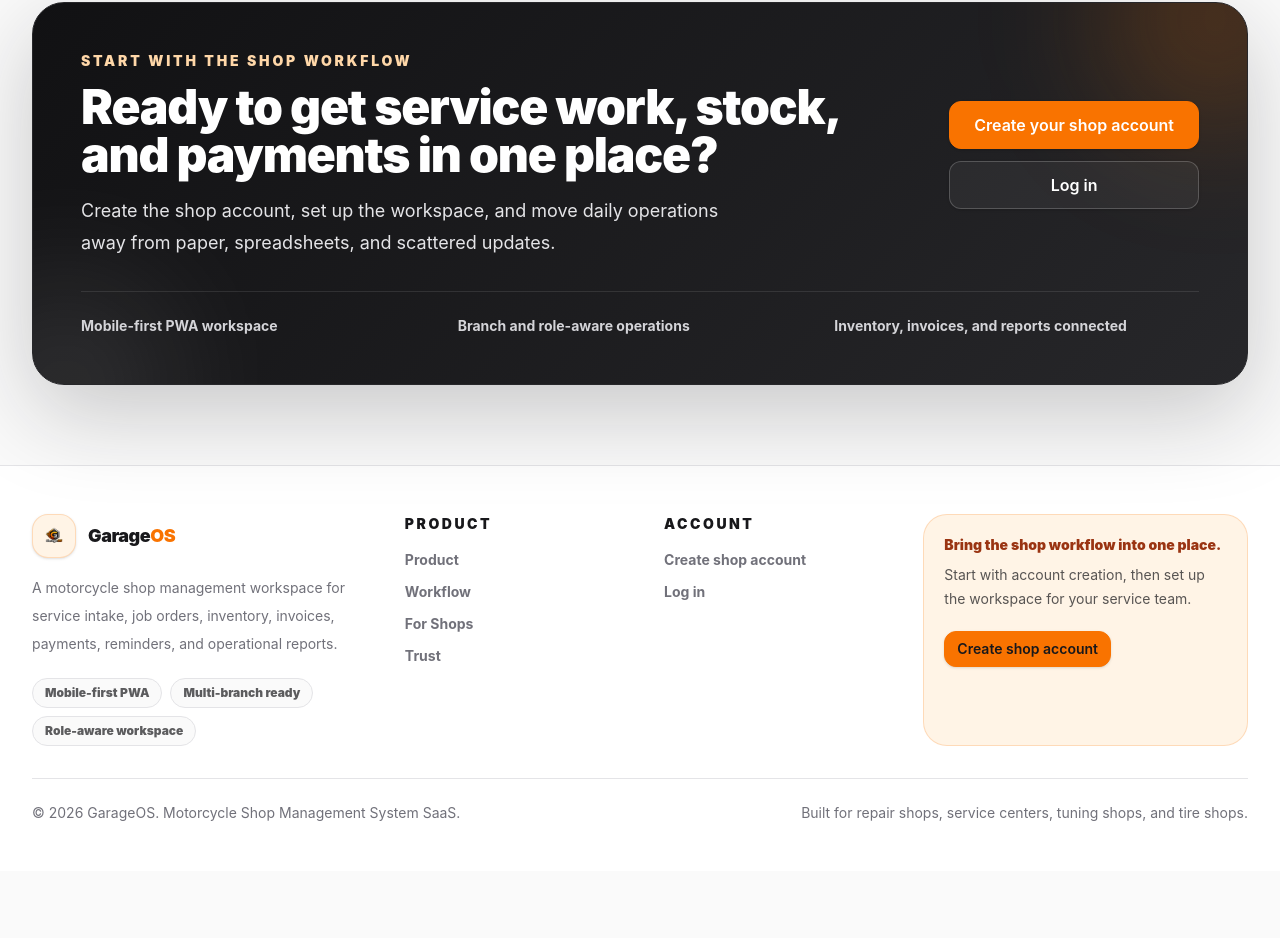
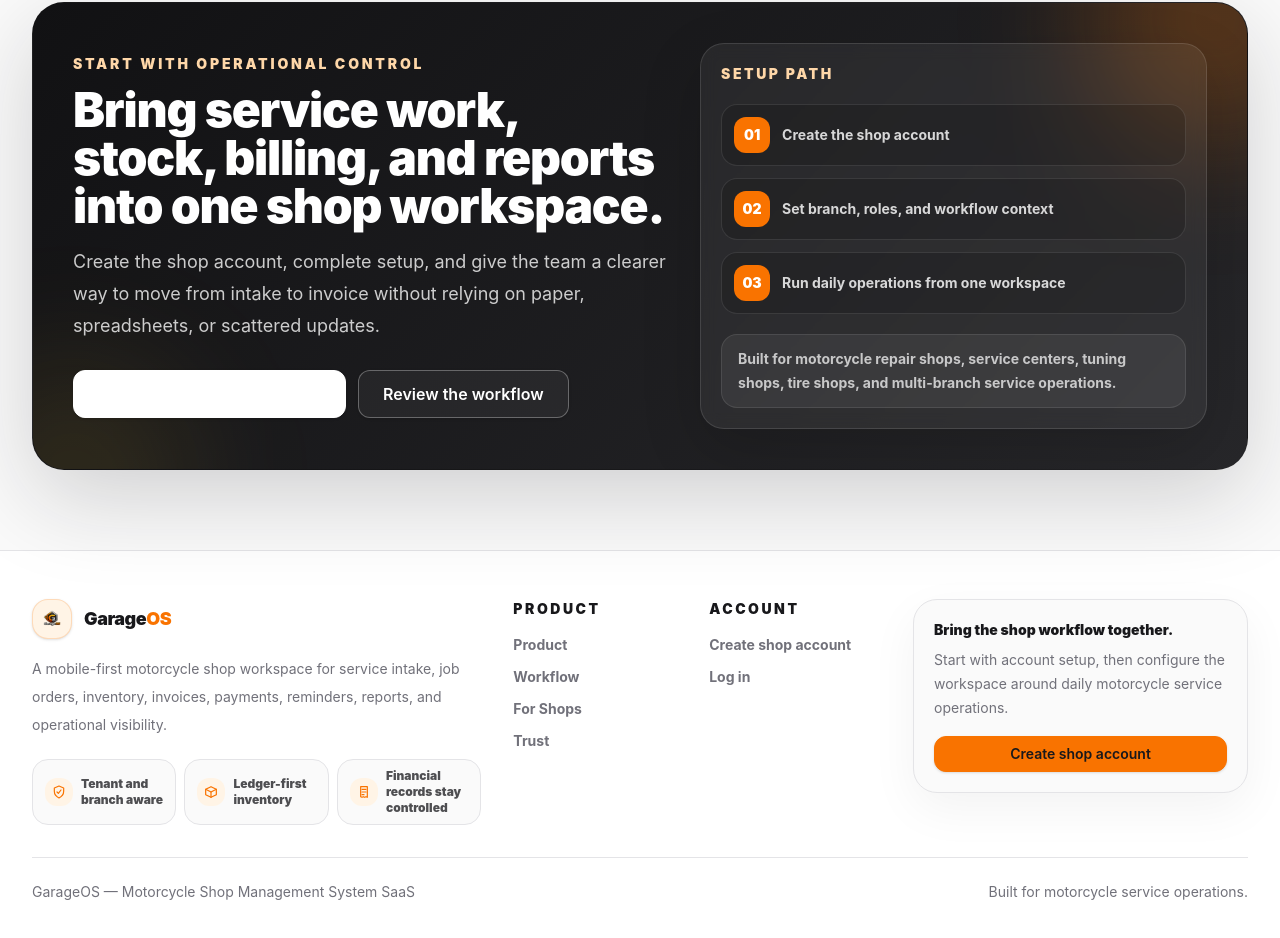
Before and after one commit to dev-jeyelscott/garageos, a Next.js app in the folder apps/web/: page / in a window 1280 px wide. Shown: the part 5975-6913 px from the top of the page. Before the commit the page ends 6846 px from the top, so only its background shows below. Built offline with nearby package versions, Linux system fonts and the light colour scheme.

Commit message:
refactor(ui): calm final homepage CTA and footer polish
Signed-off-by: John Leward Escote <jleward.escote17@gmail.com>

```diff
--- a/apps/web/src/features/marketing/components/marketing-cta-section.tsx
+++ b/apps/web/src/features/marketing/components/marketing-cta-section.tsx
@@ -2,49 +2,75 @@
 
 export function MarketingCtaSection() {
   return (
-    <section className="bg-background pb-16 pt-4 sm:pb-20">
+    <section className="bg-background pb-14 pt-4 sm:pb-20">
       <Container>
-        <div className="relative overflow-hidden rounded-[2rem] border border-zinc-800 bg-[linear-gradient(135deg,rgb(17_17_19)_0%,rgb(39_39_42)_100%)] p-8 text-white shadow-[0_28px_90px_rgb(24_24_27_/_0.22)] sm:p-10 lg:p-12">
-          <div className="absolute right-[-5rem] top-[-6rem] h-56 w-56 rounded-full bg-primary/20 blur-3xl" />
-          <div className="absolute bottom-[-7rem] left-[-5rem] h-56 w-56 rounded-full bg-white/10 blur-3xl" />
+        <div className="relative overflow-hidden rounded-[2rem] border border-foreground/10 bg-[linear-gradient(135deg,rgb(17_17_19),rgb(39_39_42))] p-6 text-white shadow-[0_28px_90px_rgb(24_24_27_/_0.18)] sm:p-8 lg:p-10">
+          <div className="absolute right-[-6rem] top-[-7rem] h-64 w-64 rounded-full bg-primary/25 blur-3xl" />
+          <div className="absolute bottom-[-8rem] left-[-5rem] h-60 w-60 rounded-full bg-amber-300/10 blur-3xl" />
 
-          <div className="relative grid gap-8 lg:grid-cols-[1fr_auto] lg:items-center">
+          <div className="relative grid gap-8 lg:grid-cols-[1.08fr_0.92fr] lg:items-center">
             <div>
               <p className="text-sm font-black uppercase tracking-[0.2em] text-orange-200">
-                Start with the shop workflow
+                Start with operational control
               </p>
-              <h2 className="mt-3 max-w-3xl text-4xl font-black tracking-tight sm:text-5xl">
-                Ready to get service work, stock, and payments in one place?
+              <h2 className="mt-3 max-w-3xl text-3xl font-black tracking-tight sm:text-5xl">
+                Bring service work, stock, billing, and reports into one shop workspace.
               </h2>
-              <p className="mt-4 max-w-2xl text-lg leading-8 text-zinc-200">
-                Create the shop account, set up the workspace, and move daily operations away from
-                paper, spreadsheets, and scattered updates.
+              <p className="mt-4 max-w-2xl text-base leading-8 text-white/78 sm:text-lg">
+                Create the shop account, complete setup, and give the team a clearer way to move
+                from intake to invoice without relying on paper, spreadsheets, or scattered updates.
               </p>
-            </div>
 
-            <div className="flex flex-col gap-3 sm:flex-row lg:flex-col">
+              <div className="mt-7 flex flex-col gap-3 sm:flex-row">
                 <ButtonLink
                   href="/auth/signup-owner"
                   size="lg"
-                className="border-primary bg-primary px-6 font-black text-primary-foreground shadow-[0_18px_40px_rgb(249_115_0_/_0.22)] hover:opacity-95"
+                  className="w-full border-white bg-white px-6 font-black text-foreground shadow-[0_18px_45px_rgb(0_0_0_/_0.2)] hover:bg-white/90 sm:w-auto"
                 >
                   Create your shop account
+                  <span aria-hidden="true" className="ml-2">
+                    →
+                  </span>
                 </ButtonLink>
                 <ButtonLink
-                href="/auth/login"
+                  href="#workflow"
                   variant="outline"
                   size="lg"
-                className="border-white/20 bg-white/5 px-6 font-black text-white hover:bg-white/10"
+                  className="w-full border-white/30 bg-white/5 px-6 font-black text-white hover:bg-white/12 sm:w-auto"
                 >
-                Log in
+                  Review the workflow
                 </ButtonLink>
               </div>
             </div>
 
-          <div className="relative mt-8 grid gap-3 border-t border-white/10 pt-6 text-sm font-bold text-zinc-300 sm:grid-cols-3">
-            <p>Mobile-first PWA workspace</p>
-            <p>Branch and role-aware operations</p>
-            <p>Inventory, invoices, and reports connected</p>
+            <div className="rounded-[1.5rem] border border-white/12 bg-white/[0.06] p-5 shadow-[0_20px_60px_rgb(0_0_0_/_0.16)] backdrop-blur">
+              <p className="text-sm font-black uppercase tracking-[0.18em] text-orange-200">
+                Setup path
+              </p>
+
+              <div className="mt-5 grid gap-3">
+                {[
+                  ['01', 'Create the shop account'],
+                  ['02', 'Set branch, roles, and workflow context'],
+                  ['03', 'Run daily operations from one workspace'],
+                ].map(([number, label]) => (
+                  <div
+                    key={label}
+                    className="flex items-center gap-3 rounded-2xl border border-white/10 bg-black/15 p-3"
+                  >
+                    <span className="flex h-9 w-9 shrink-0 items-center justify-center rounded-xl bg-primary text-sm font-black text-primary-foreground">
+                      {number}
+                    </span>
+                    <span className="text-sm font-bold leading-6 text-white/82">{label}</span>
+                  </div>
+                ))}
+              </div>
+
+              <p className="mt-5 rounded-2xl border border-white/10 bg-white/[0.06] px-4 py-3 text-sm font-bold leading-6 text-white/72">
+                Built for motorcycle repair shops, service centers, tuning shops, tire shops, and
+                multi-branch service operations.
+              </p>
+            </div>
           </div>
         </div>
       </Container>
--- a/apps/web/src/features/marketing/components/marketing-footer.tsx
+++ b/apps/web/src/features/marketing/components/marketing-footer.tsx
@@ -1,23 +1,24 @@
 import Image from 'next/image';
 
 import { ButtonLink, Container } from '../../../components/ui';
-import { navItems } from '../marketing-content';
+import { navItems, trustItems } from '../marketing-content';
+import { MarketingIcon } from '../marketing-icons';
 
 const accountLinks = [
   ['Create shop account', '/auth/signup-owner'],
   ['Log in', '/auth/login'],
 ] as const;
 
-const footerNotes = ['Mobile-first PWA', 'Multi-branch ready', 'Role-aware workspace'] as const;
+const footerTrustItems = trustItems.slice(0, 3);
 
 export function MarketingFooter() {
   return (
     <footer className="border-t border-border bg-card">
       <Container className="py-10 sm:py-12">
-        <div className="grid gap-8 lg:grid-cols-[1.05fr_0.7fr_0.7fr_1fr]">
+        <div className="grid gap-8 lg:grid-cols-[1.1fr_0.9fr_0.82fr] lg:items-start">
           <div>
             <a href="#top" className="inline-flex items-center gap-3 font-black tracking-tight">
-              <span className="flex h-11 w-11 items-center justify-center rounded-2xl border border-primary/20 bg-accent shadow-sm">
+              <span className="flex h-10 w-10 items-center justify-center rounded-2xl border border-primary/20 bg-accent shadow-sm">
                 <Image
                   src="/images/favicon-32x32.png"
                   alt=""
@@ -26,65 +27,46 @@
                   className="h-6 w-6"
                 />
               </span>
-              <span className="text-lg font-black tracking-tight">
+              <span className="text-base font-black tracking-tight sm:text-lg">
                 Garage<span className="text-primary">OS</span>
               </span>
             </a>
 
-            <p className="mt-4 max-w-sm text-sm leading-7 text-muted-foreground">
-              A motorcycle shop management workspace for service intake, job orders, inventory,
-              invoices, payments, reminders, and operational reports.
+            <p className="mt-4 max-w-xl text-sm leading-7 text-muted-foreground">
+              A mobile-first motorcycle shop workspace for service intake, job orders, inventory,
+              invoices, payments, reminders, reports, and operational visibility.
             </p>
 
-            <div className="mt-5 flex flex-wrap gap-2">
-              {footerNotes.map((note) => (
-                <span
-                  key={note}
-                  className="rounded-full border border-border bg-background px-3 py-1.5 text-xs font-black text-foreground/70"
+            <div className="mt-5 grid gap-2 sm:grid-cols-3 lg:max-w-xl">
+              {footerTrustItems.map((item) => (
+                <div
+                  key={item.title}
+                  className="flex items-center gap-2 rounded-2xl border border-border bg-background px-3 py-2 text-xs font-black text-foreground/76"
                 >
-                  {note}
-                </span>
+                  <span className="flex h-7 w-7 shrink-0 items-center justify-center rounded-xl bg-accent text-primary">
+                    <MarketingIcon name={item.icon} className="h-4 w-4" />
+                  </span>
+                  {item.title}
+                </div>
               ))}
             </div>
           </div>
 
-          <div>
-            <h2 className="text-sm font-black uppercase tracking-[0.18em] text-foreground">
-              Product
-            </h2>
-            <div className="mt-4 grid gap-3 text-sm font-bold text-muted-foreground">
-              {navItems.map(([label, href]) => (
-                <a key={label} href={href} className="transition hover:text-foreground">
-                  {label}
-                </a>
-              ))}
-            </div>
+          <div className="grid gap-6 sm:grid-cols-2">
+            <FooterLinkGroup title="Product" links={navItems} />
+            <FooterLinkGroup title="Account" links={accountLinks} />
           </div>
 
-          <div>
-            <h2 className="text-sm font-black uppercase tracking-[0.18em] text-foreground">
-              Account
-            </h2>
-            <div className="mt-4 grid gap-3 text-sm font-bold text-muted-foreground">
-              {accountLinks.map(([label, href]) => (
-                <a key={label} href={href} className="transition hover:text-foreground">
-                  {label}
-                </a>
-              ))}
-            </div>
-          </div>
-
-          <div className="rounded-[1.5rem] border border-primary/20 bg-accent p-5">
-            <p className="text-sm font-black text-accent-foreground">
-              Bring the shop workflow into one place.
-            </p>
-            <p className="mt-2 text-sm leading-6 text-foreground/72">
-              Start with account creation, then set up the workspace for your service team.
+          <div className="rounded-[1.5rem] border border-border bg-background p-5 shadow-[0_16px_48px_rgb(24_24_27_/_0.05)]">
+            <p className="text-sm font-black text-foreground">Bring the shop workflow together.</p>
+            <p className="mt-2 text-sm leading-6 text-muted-foreground">
+              Start with account setup, then configure the workspace around daily motorcycle service
+              operations.
             </p>
             <ButtonLink
               href="/auth/signup-owner"
               size="sm"
-              className="mt-5 w-full bg-primary font-black text-primary-foreground shadow-[0_12px_28px_rgb(249_115_0_/_0.18)] hover:opacity-95 sm:w-auto"
+              className="mt-4 w-full font-black shadow-[0_14px_30px_rgb(249_115_0_/_0.18)]"
             >
               Create shop account
             </ButtonLink>
@@ -92,10 +74,31 @@
         </div>
 
         <div className="mt-8 flex flex-col gap-3 border-t border-border pt-6 text-sm text-muted-foreground sm:flex-row sm:items-center sm:justify-between">
-          <p>© 2026 GarageOS. Motorcycle Shop Management System SaaS.</p>
-          <p>Built for repair shops, service centers, tuning shops, and tire shops.</p>
+          <p>GarageOS — Motorcycle Shop Management System SaaS</p>
+          <p>Built for motorcycle service operations.</p>
         </div>
       </Container>
     </footer>
   );
 }
+
+function FooterLinkGroup({
+  title,
+  links,
+}: {
+  readonly title: string;
+  readonly links: readonly (readonly [string, string])[];
+}) {
+  return (
+    <div>
+      <p className="text-sm font-black uppercase tracking-[0.18em] text-foreground">{title}</p>
+      <div className="mt-4 grid gap-3 text-sm font-bold text-muted-foreground">
+        {links.map(([label, href]) => (
+          <a key={label} href={href} className="transition hover:text-foreground">
+            {label}
+          </a>
+        ))}
+      </div>
+    </div>
+  );
+}
```
Lines whose indentation alone changed are shown as unchanged.
